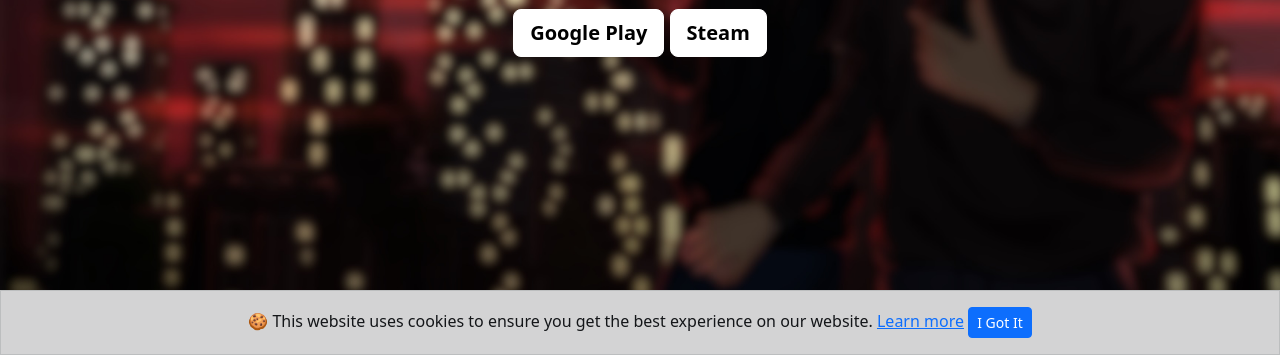
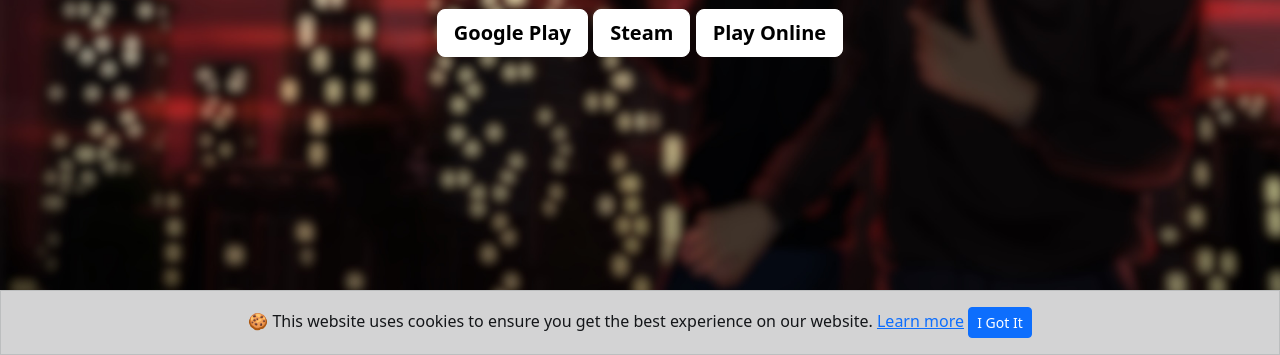
Before and after one commit to mephi1984/escapetomoscow.com, a plain HTML site: page part2/index.html in a window 1280 px wide. Shown: the part 445-800 px from the top of the page. Drawn offline with Linux system fonts and the light colour scheme.

Commit message:
Added game 2

```diff
--- a/part2/index.html
+++ b/part2/index.html
@@ -143,7 +143,7 @@
     <p class="lead">
       <a href="https://play.google.com/store/apps/details?id=fishrungames.escapetomoscow2" class="btn btn-lg btn-secondary fw-bold border-white etm-button">Google Play</a>
       <a href="https://store.steampowered.com/app/3821160/Pobeg_v_Moskvu_2/" class="btn btn-lg btn-secondary fw-bold border-white etm-button">Steam</a>
-      <!--<a href="https://escapetomoscow.com/part2/game" class="btn btn-lg btn-secondary fw-bold border-white etm-button">Play Online</a>-->
+      <a href="https://escapetomoscow.com/part2/game" class="btn btn-lg btn-secondary fw-bold border-white etm-button">Play Online</a>
     </p>
   </main>
 
```
